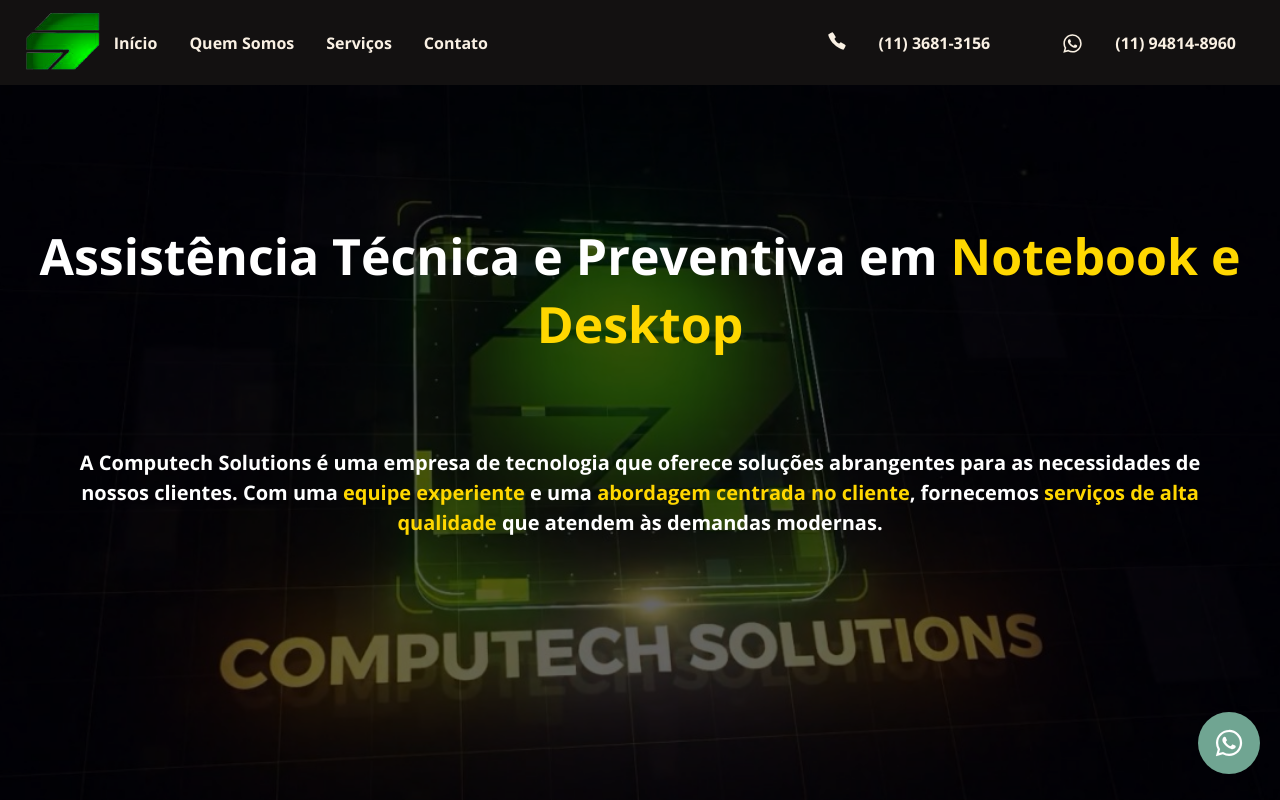
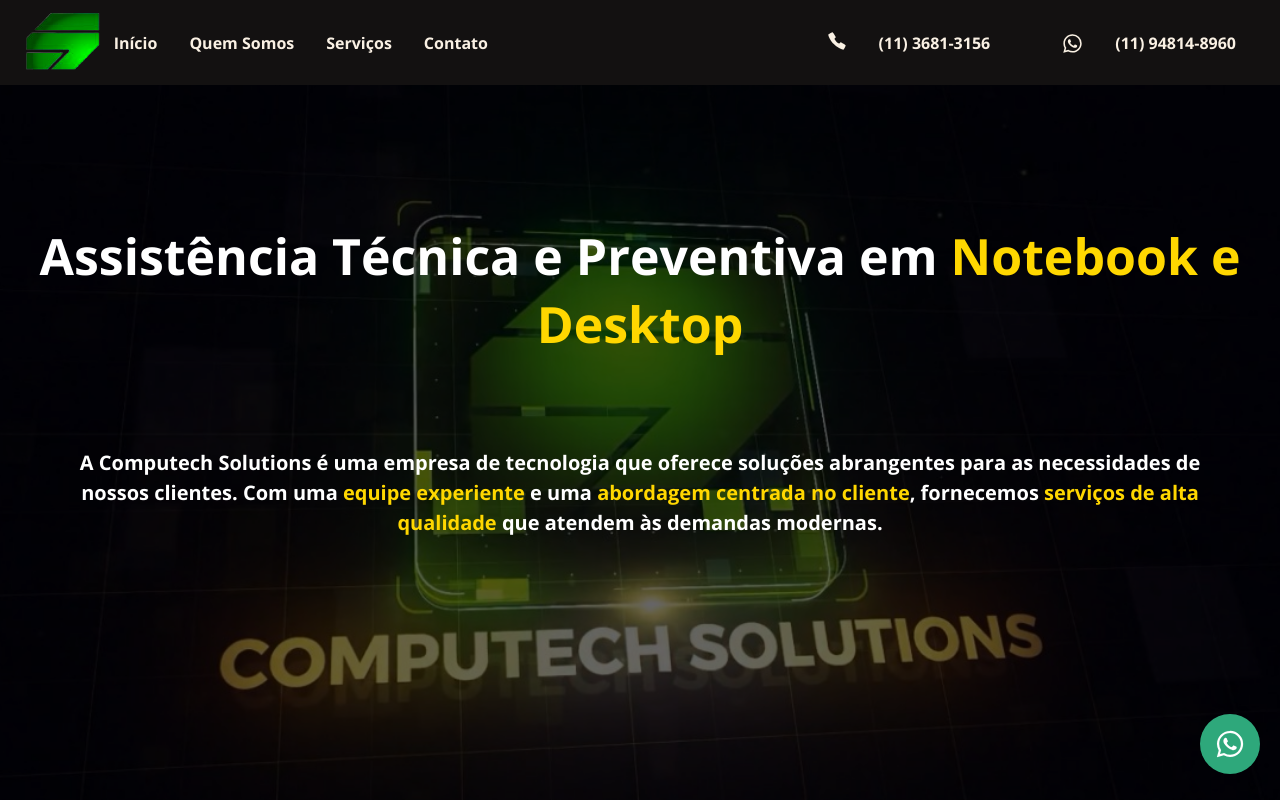
Before and after one commit to GLtegani/Computech_Site, a plain HTML site: page index.html in a window 1280 px wide. Shown: the top 800 px of the page. Drawn offline with nearby package versions, Linux system fonts and the light colour scheme.

Commit message:
color wpp fixed changed

```diff
--- a/style.css
+++ b/style.css
@@ -484,9 +484,9 @@ footer {
   position: fixed;
   bottom: 26px;
   right: 20px;
-  background-color: #70a592;
+  background-color: #2ea87b;
   border-radius: 50%;
-  padding: 16px;
+  padding: 15px;
   color: white;
   font-size: 30px;
   z-index: 1;
```
